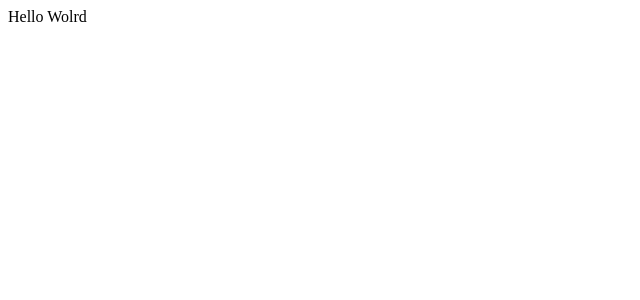
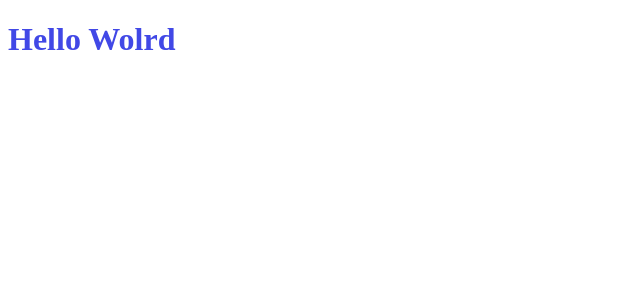
Before and after one commit to lCherS/RocketSeat-ignite, a React (Create React App) app in the folder reactjs/chapterII/dtmoney/: page / in a window 1280 px wide. Shown: the top 300 px of the page, without its empty margins (0-640 px from the left). Built offline with nearby package versions, Linux system fonts and the light colour scheme.

Commit message:
Aula4: Instalando styled Components

```diff
--- a/reactjs/chapterII/dtmoney/src/App.tsx
+++ b/reactjs/chapterII/dtmoney/src/App.tsx
@@ -1,9 +1,15 @@
 import React from 'react';
+import style from 'styled-components';
+
+const Title = style.h1`
+color: #4148e6;
+`
+
 
 export function App() {
   return (
     <div className="App">
-      Hello Wolrd
+      <Title>Hello Wolrd</Title>
     </div>
   );
 }
```
Also changed, not shown: reactjs/chapterII/dtmoney/src/App.css (added), 1 other file (tests, documents, lock files or other folders).
